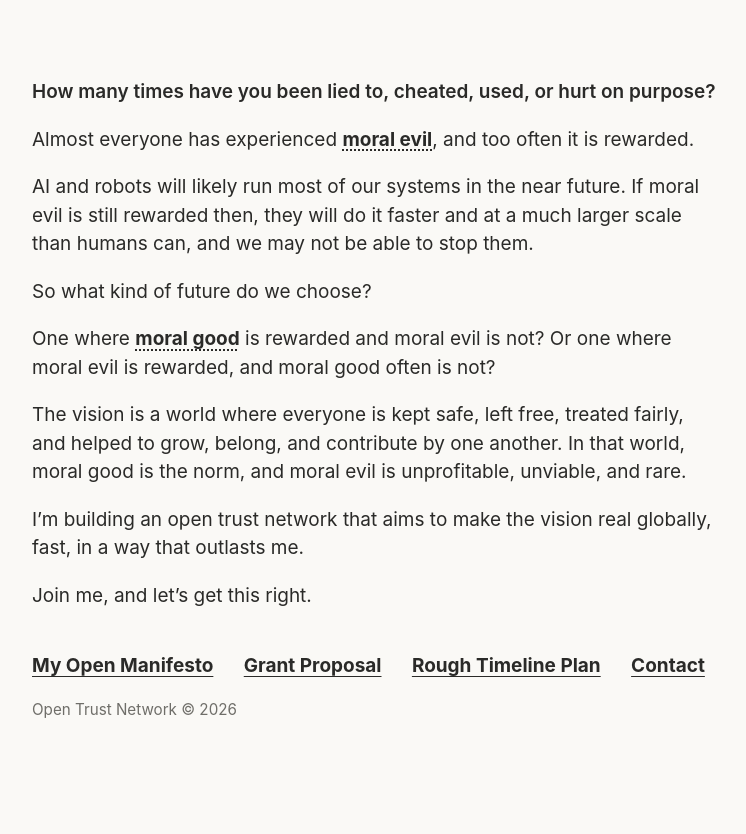
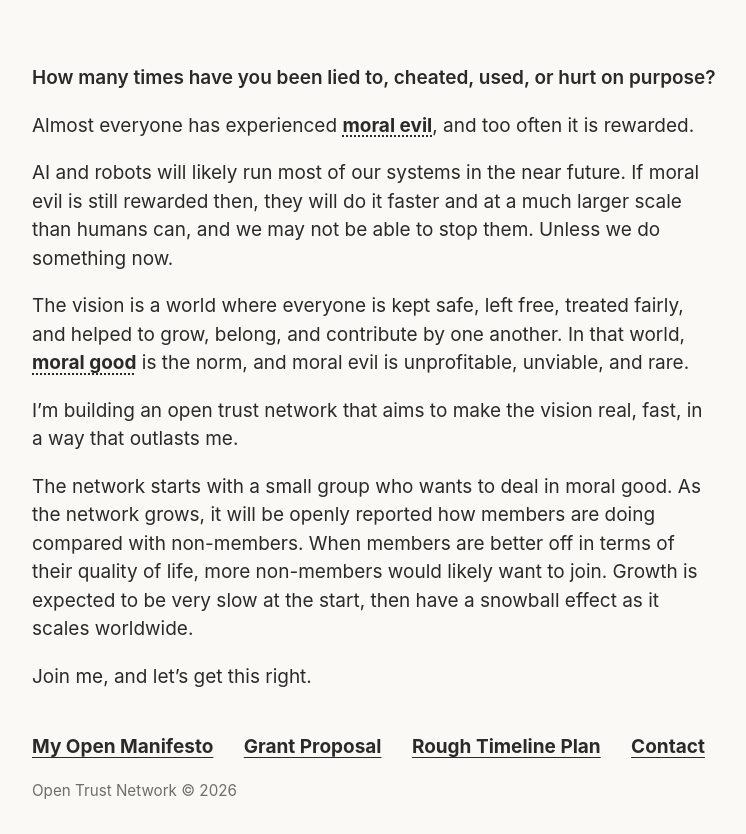
Before and after one commit to Raymonddr05/open-trust-network, a plain HTML site: page index.html in a window 1280 px wide. Shown: the whole page, without its empty margins (266-1012 px from the left). Before the commit the page ends 800 px from the top, so only its background shows below. Drawn offline with Linux system fonts and the light colour scheme.

Commit message:
Update index.html

```diff
--- a/index.html
+++ b/index.html
@@ -134,15 +134,13 @@
 
             <p>Almost everyone has experienced <span class="term" tabindex="0" data-term="Moral evil" data-def="Knowingly turning someone else’s trust, weakness, fear, belongings, or body against them, without their free and fully informed yes. It is evil whether the gain goes to you, to someone else, or to no one. Not looking at what you are doing, or lying to yourself about it, does not make it less evil.">moral evil</span>, and too often it is rewarded.</p>
 
-            <p>AI and robots will likely run most of our systems in the near future. If moral evil is still rewarded then, they will do it faster and at a much larger scale than humans can, and we may not be able to stop them.</p>
+            <p>AI and robots will likely run most of our systems in the near future. If moral evil is still rewarded then, they will do it faster and at a much larger scale than humans can, and we may not be able to stop them. Unless we do something now.</p>
 
-            <p>So what kind of future do we choose?</p>
+            <p>The vision is a world where everyone is kept safe, left free, treated fairly, and helped to grow, belong, and contribute by one another. In that world, <span class="term" tabindex="0" data-term="Moral good" data-def="Knowingly giving someone else the truth, a free choice, a fair deal, and real help, even when it costs you, and doing it for their benefit. It requires being honest with yourself about your own motives. Moral good does not require ignoring yourself. A fair deal is fair to you too.">moral good</span> is the norm, and moral evil is unprofitable, unviable, and rare.</p>
 
-            <p>One where <span class="term" tabindex="0" data-term="Moral good" data-def="Knowingly giving someone else the truth, a free choice, a fair deal, and real help, even when it costs you, and doing it for their benefit. It requires being honest with yourself about your own motives. Moral good does not require ignoring yourself. A fair deal is fair to you too.">moral good</span> is rewarded and moral evil is not? Or one where moral evil is rewarded, and moral good often is not?</p>
+            <p>I’m building an open trust network that aims to make the vision real, fast, in a way that outlasts me.</p>
 
-            <p>The vision is a world where everyone is kept safe, left free, treated fairly, and helped to grow, belong, and contribute by one another. In that world, moral good is the norm, and moral evil is unprofitable, unviable, and rare.</p>
-
-            <p>I’m building an open trust network that aims to make the vision real globally, fast, in a way that outlasts me.</p>
+            <p>The network starts with a small group who wants to deal in moral good. As the network grows, it will be openly reported how members are doing compared with non-members. When members are better off in terms of their quality of life, more non-members would likely want to join. Growth is expected to be very slow at the start, then have a snowball effect as it scales worldwide.</p>
 
             <p>Join me, and let’s get this right.</p>
 
```
